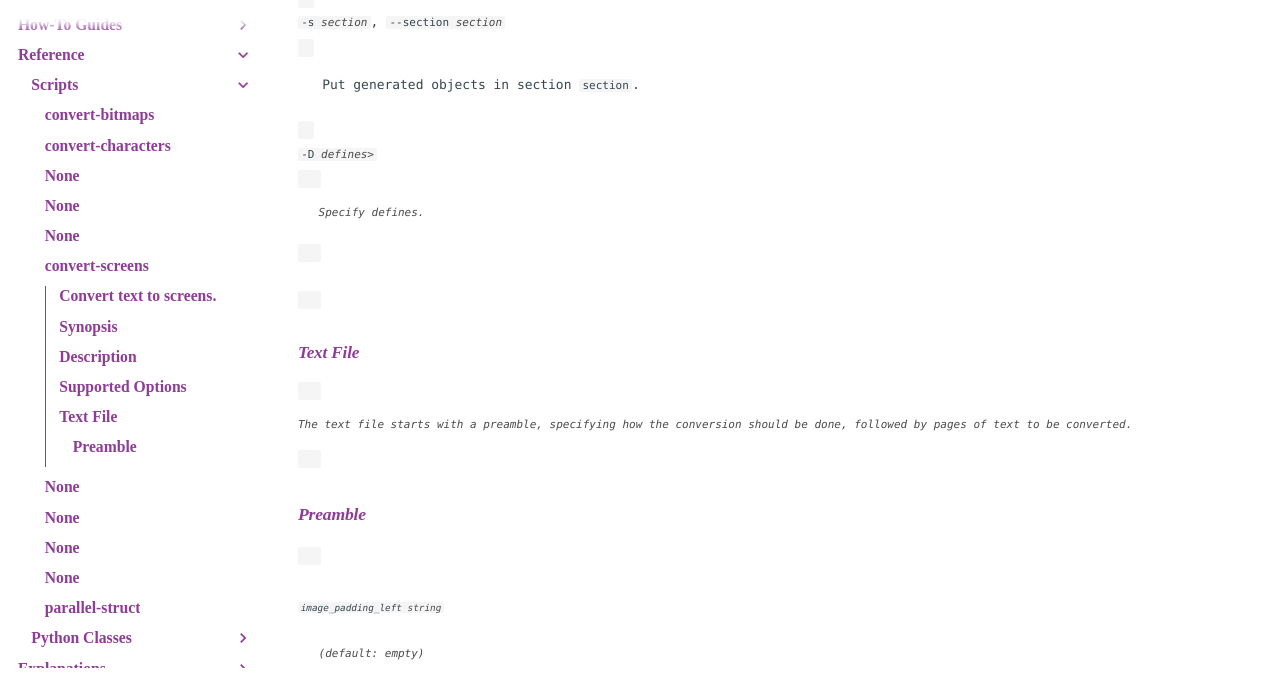
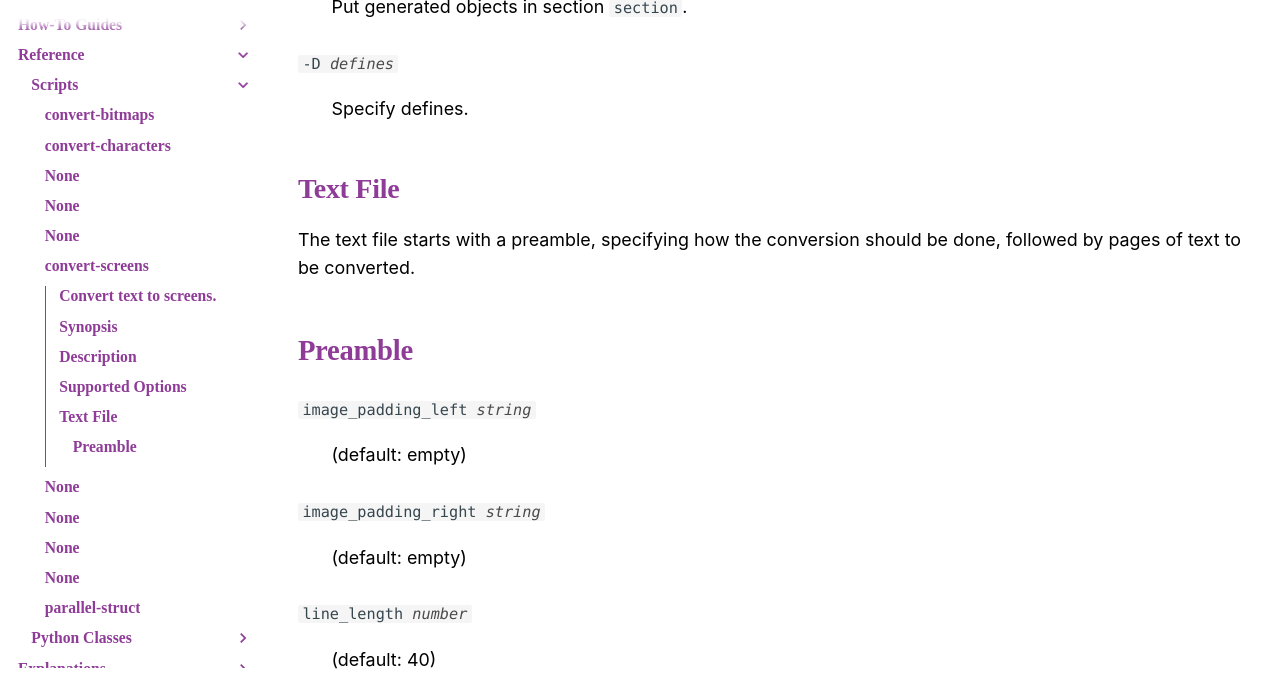
Before and after one commit to T-Pau/toolkit.tpau.group, an MkDocs documentation site: the page built from docs/Reference/Scripts/convert-screens.md, in a window 1280 px wide and 900 px high, scrolled down 928 px, cut to the strip 205-900 px from the top of the window. Built offline with MkDocs 1.6.1 and Material for MkDocs 9.7.7, drawn with Linux system fonts in a browser that asks for light colours; some web fonts are replaced; plug-ins that fetch from the network failed and are left out; comment, search, counter and statistics services are not loaded.

```diff
--- a/docs/Reference/Scripts/convert-screens.md
+++ b/docs/Reference/Scripts/convert-screens.md
@@ -25,8 +25,8 @@ It generates an assembler source file containing all the created objects.
 <code>-I <em>directory</em></code>
 :   Search for included files in `directory`. Can be given multiple times.
 
-<code>-M <em>file</em><code>
-: Write gcc-style dependency information to `file`.
+<code>-M <em>file</em></code>
+:   Write gcc-style dependency information to `file`.
 
 <code>-o <em>file</em></code>
 :   Write generated assembly code to `file`.
@@ -34,7 +34,7 @@ It generates an assembler source file containing all the created objects.
 <code>-s <em>section</em></code>, <code>--section <em>section</em></code>
 :   Put generated objects in section `section`.
 
-<code>-D <em>defines>
+<code>-D <em>defines</em></code>
 :   Specify defines.
 
 ## Text File
--- a/mkdocs.yml
+++ b/mkdocs.yml
@@ -43,14 +43,14 @@ theme:
     - navigation.indexes
     - toc.integrate
 markdown_extensions:
-- pymdownx.highlight:
-    anchor_linenums: true
-    line_spans: __span
-    pygments_lang_class: true
-- pymdownx.inlinehilite
-- pymdownx.snippets
-- pymdownx.superfences
-- def_list: {}
+  - pymdownx.highlight:
+      anchor_linenums: true
+      line_spans: __span
+      pygments_lang_class: true
+  - pymdownx.inlinehilite
+  - pymdownx.snippets
+  - pymdownx.superfences
+  - def_list
 nav:
   - index.md
   - Tutorials:
```
Also changed, not shown: docs/Reference/Scripts/convert-characters.md (+1 -1 lines), docs/Reference/Scripts/parallel-struct.md (+1 -1 lines), site/Reference/Classes/PaletteImage/index.html, site/Reference/Scripts/convert-characters/index.html, site/Reference/Scripts/convert-screens/index.html, site/Reference/Scripts/parallel-struct/index.html, site/search.json.
